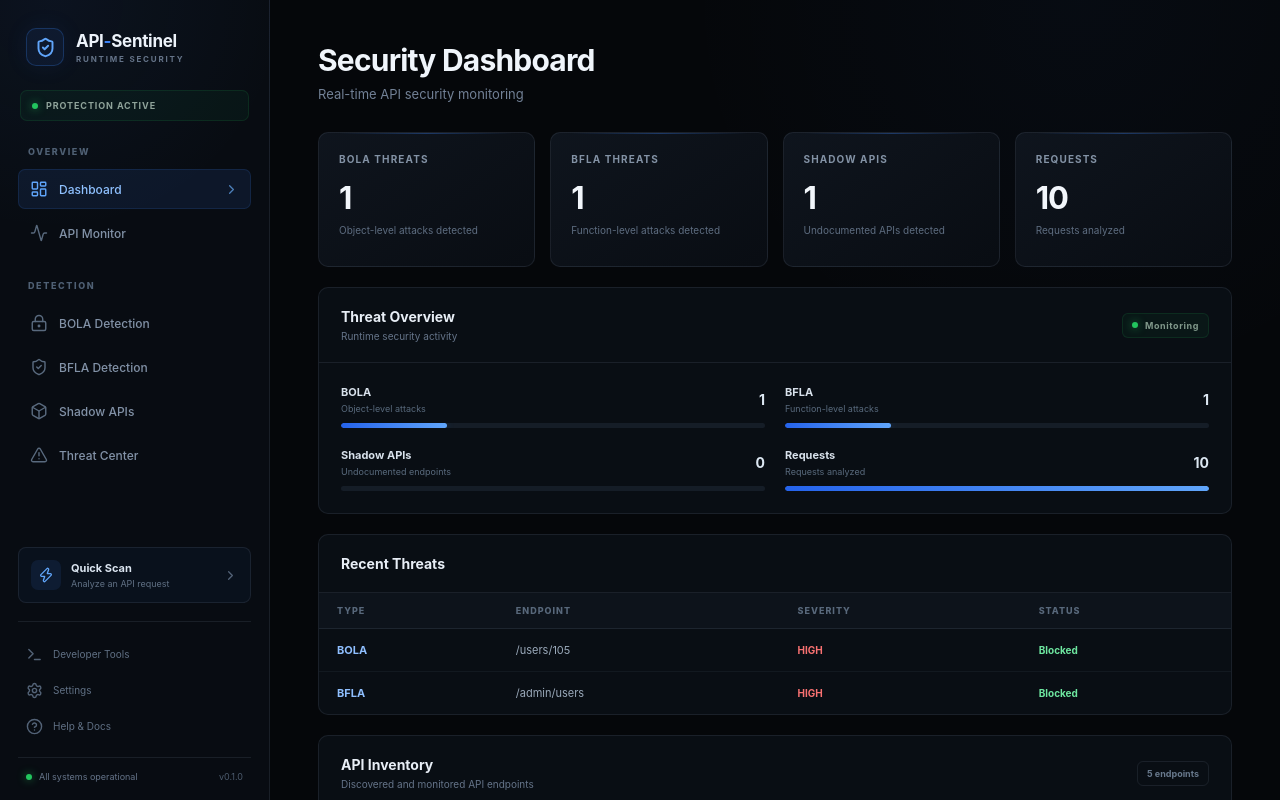
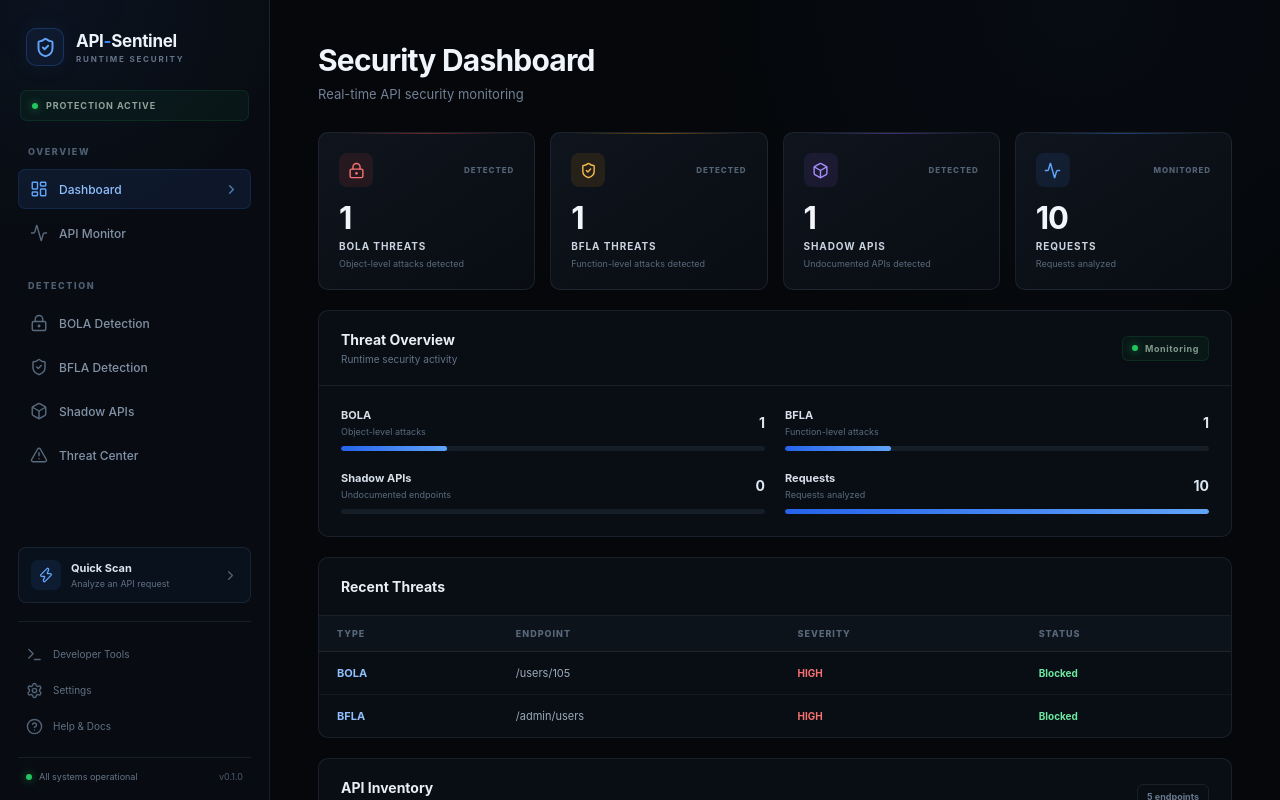
Before and after one commit to shafiyanaheed-maker/API-Sentinel-Runtime-BOLA-Shadow-API-Detection-Engine., a React app in the folder frontend/: page / in a window 1280 px wide. Both pictures are taken after a click on the button "Sign In". Shown: the top 800 px of the page. Built offline with nearby package versions, Linux system fonts and the light colour scheme; the HTML template or start-up script is replaced by a standard one.

Commit message:
feat: enhance security stat cards

```diff
--- a/frontend/src/components/StatCard.jsx
+++ b/frontend/src/components/StatCard.jsx
@@ -1,9 +1,47 @@
+import {
+  Activity,
+  Box,
+  LockKeyhole,
+  ShieldCheck,
+} from "lucide-react";
+
+const cardIcons = {
+  "BOLA Threats": LockKeyhole,
+  "BFLA Threats": ShieldCheck,
+  "Shadow APIs": Box,
+  Requests: Activity,
+};
+
+const cardTypes = {
+  "BOLA Threats": "danger",
+  "BFLA Threats": "warning",
+  "Shadow APIs": "purple",
+  Requests: "info",
+};
+
 function StatCard({ title, value, description }) {
+  const Icon = cardIcons[title] || Activity;
+  const type = cardTypes[title] || "info";
+
   return (
-    <div className="stat-card">
-      <h3>{title}</h3>
-      <div className="stat-value">{value}</div>
-      <p>{description}</p>
+    <div className={`stat-card stat-card-${type}`}>
+      <div className="stat-card-top">
+        <div className="stat-card-icon">
+          <Icon size={17} strokeWidth={2} />
+        </div>
+
+        <span className="stat-card-status">
+          {title === "Requests" ? "MONITORED" : "DETECTED"}
+        </span>
+      </div>
+
+      <div className="stat-card-content">
+        <div className="stat-value">{value}</div>
+
+        <h3>{title}</h3>
+
+        <p>{description}</p>
+      </div>
     </div>
   );
 }
```
